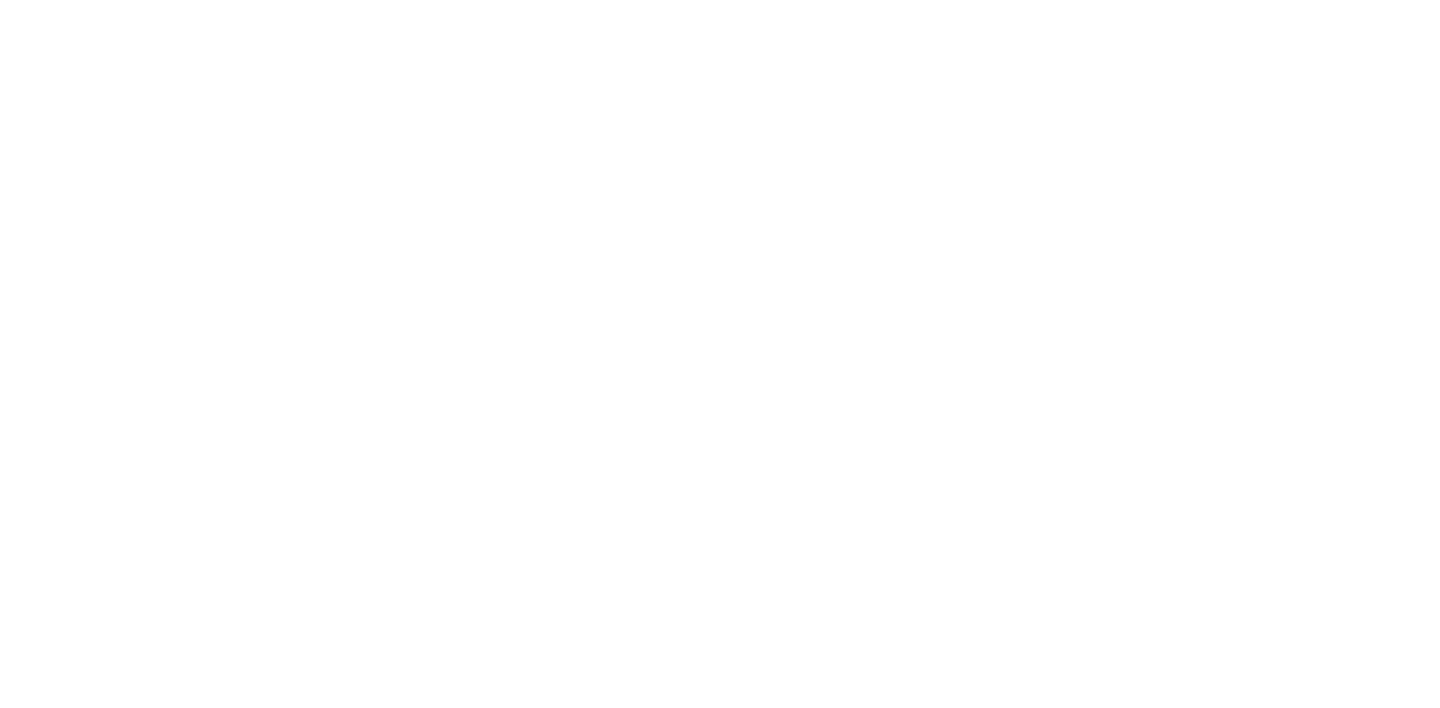
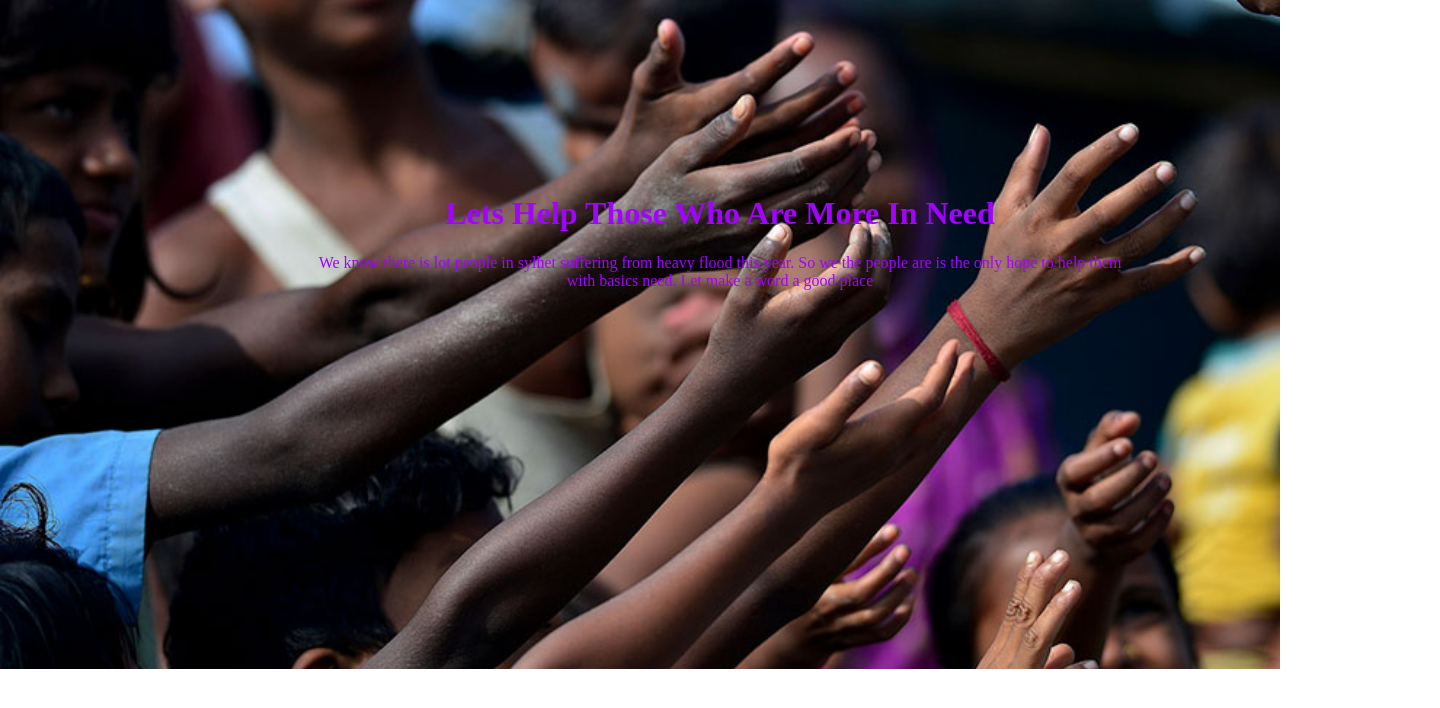
Before and after one commit to riadleon/Donate_today_A1, a plain HTML site: page index.html in a window 1280 px wide. Shown: the whole page, 1440 px wide, since content can reach past the window. Drawn offline with Linux system fonts and the light colour scheme.

Commit message:
gahm jhorcheeeeeeeee

```diff
--- a/index.html
+++ b/index.html
@@ -7,9 +7,21 @@
     <meta name="viewport" content="width=device-width, initial-scale=1.0">
     <title>Be Humble</title>
     <link rel="stylesheet" href="style.css">
+    <link href="https://fonts.googleapis.com/css2?family=Bebas+Neue&display=swap" rel="stylesheet">
+    <link rel="stylesheet" href="https://cdnjs.cloudflare.com/ajax/libs/font-awesome/4.7.0/css/font-awesome.css">
 </head>
 
 <body>
+    <!-- Header -->
+    <header>
+        <div class="header-content">
+            <h1>Lets Help Those Who Are More In Need</h1>
+            <p>We know there is lot people in sylhet suffering from heavy flood this year. So we the people are is the
+                only hope to help them with basics need. Let make a word a good place</p>
+        </div>
+    </header>
+
+    <!-- Header end -->
 
 </body>
 
--- a/style.css
+++ b/style.css
@@ -0,0 +1,42 @@
+header {
+    background-image: url("images/donation13.jpg");
+    background-color: #cccccc;
+    background-attachment: fixed;
+    background-position: center;
+    background-size: cover;
+    position: absolute;
+    width: 1440px;
+    height: 669px;
+    left: 0px;
+    top: 0px;
+    background-repeat: no-repeat;
+
+}
+
+.header-content {
+    position: absolute;
+    width: 826px;
+    height: 320px;
+    left: 307px;
+    top: 174px;
+
+}
+
+.header-content h1,
+p {
+    text-align: center;
+    color: rgb(162, 2, 255);
+    text-decoration: solid;
+}
+
+.button {
+    background-color: #4CAF50;
+    /* Green */
+    border: none;
+    color: white;
+    padding: 15px 32px;
+    text-align: center;
+    text-decoration: none;
+    display: inline-block;
+    font-size: 16px;
+}
```
